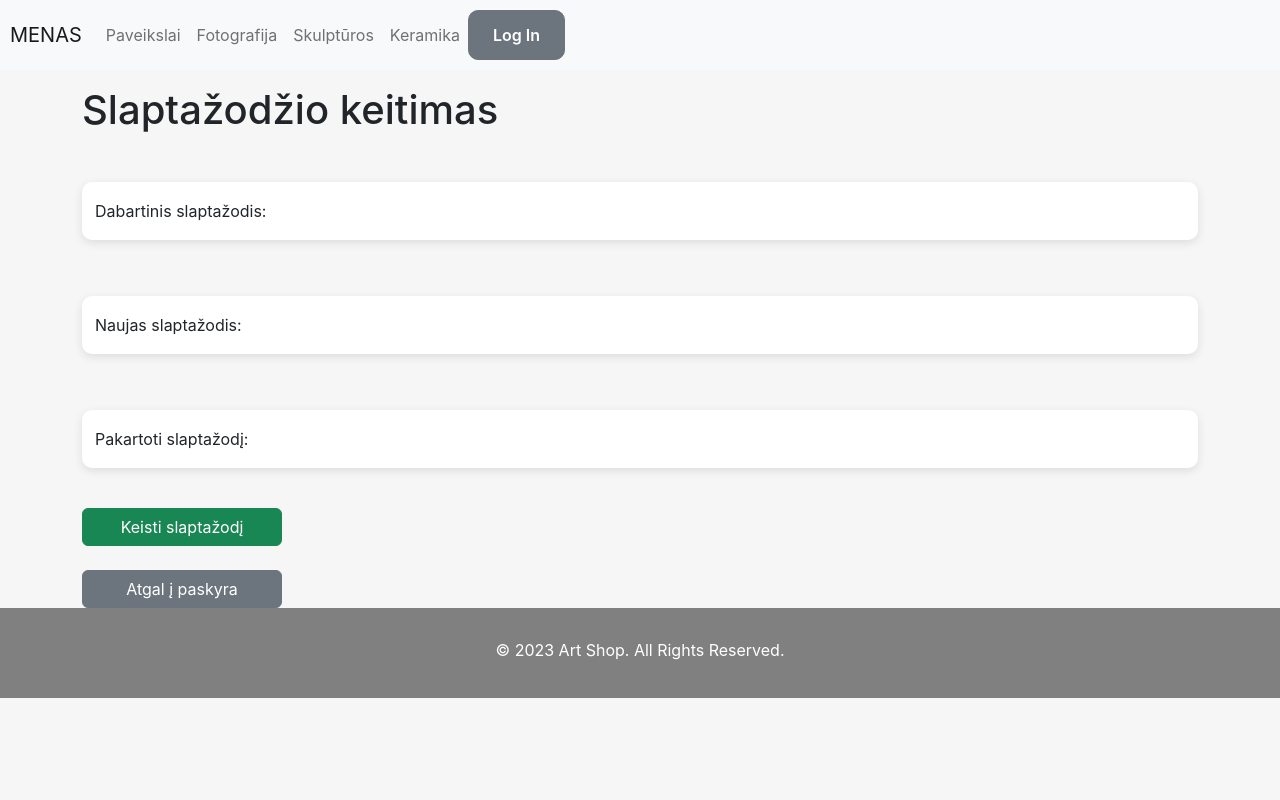
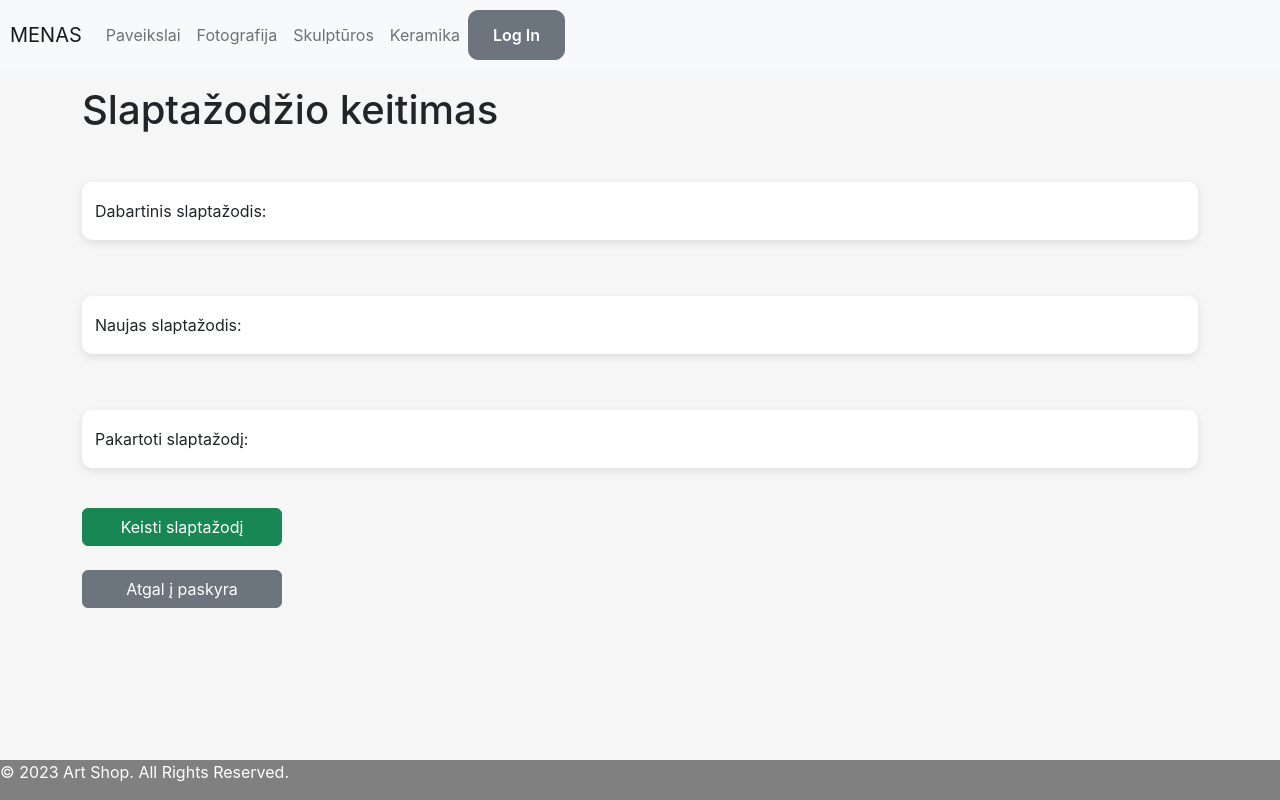
Before and after one commit to rokas058/React-Projektas, a React (Create React App) app: page /password-change in a window 1280 px wide. Built offline with nearby package versions, Linux system fonts and the light colour scheme.

Commit message:
foteris tvarkomas

```diff
--- a/src/components/footer.css
+++ b/src/components/footer.css
@@ -1,12 +1,50 @@
 
-.page-footer{
-  margin: 0;
+/* .page-footer{
+  color: white;
+  background-color: grey; */
+  /* position: absolute; */
+  /* bottom: 0; */
+  /* left: 0;
+  right: 0;
+  height: 50px;
+  padding: 30px;
+  text-align: center;   */
+/* } */
+
+/* .page-footer {
+  position: fixed;
+  bottom: 0;
+  background-color: green;
+  width: 100vw;
+} */
+
+/* .page-footer {
+  position: relative;
+  bottom: 0;
+  width: 100%;
+  background-color: gray;
+  text-align: center;
+  padding: 20px;
+  color: white;
+  margin-top: 25%;
+} */
+
+.page-footer {
   color: white;
   background-color: grey;
-  padding: 30px;
-  object-position: center;
+  position: fixed;
+  bottom: 0;
+  width: 100vw;
+}
+
+/* .page-footer {
+  position: fixed;
+  bottom: 0;
+  left: 0;
+  width: 100%;
+  background-color: gray;
   text-align: center;
-  display: flex;
-  flex-direction: column;
-  height: 90px;
-}
+  padding: 20px;
+  color: white;
+  z-index: 999;
+} */
--- a/src/pages/Paveikslai.jsx
+++ b/src/pages/Paveikslai.jsx
@@ -59,7 +59,6 @@ const Paveikslai = () => {
           </div>
         ))}
       </div>
-
       {paveikslai.length > paveikslaiPerPage && (
         <PaginationBar
           paveikslaiPerPage={paveikslaiPerPage}
--- a/src/pages/STYLES/home.css
+++ b/src/pages/STYLES/home.css
@@ -2,7 +2,6 @@
     position: relative;
     width: 100%;
     height: 500px;
-    margin-bottom: 25%;
   }
 
   .home img {
--- a/src/pages/STYLES/paveikslai.css
+++ b/src/pages/STYLES/paveikslai.css
@@ -65,3 +65,11 @@
   .link:hover {
     color: rgb(49, 49, 49);
   }
+
+    .paveikslu-PaginationBar{
+      display: flexbox;
+      position: fixed;
+      bottom: 10px;
+      margin-bottom: 10px;
+      margin-top: 20px;
+    }
--- a/src/pages/STYLES/payments.css
+++ b/src/pages/STYLES/payments.css
@@ -1,3 +1,7 @@
+main{
+  height: 100%;
+}
+
 .payments-container {
     display: flex;
     flex-direction: column;
```
